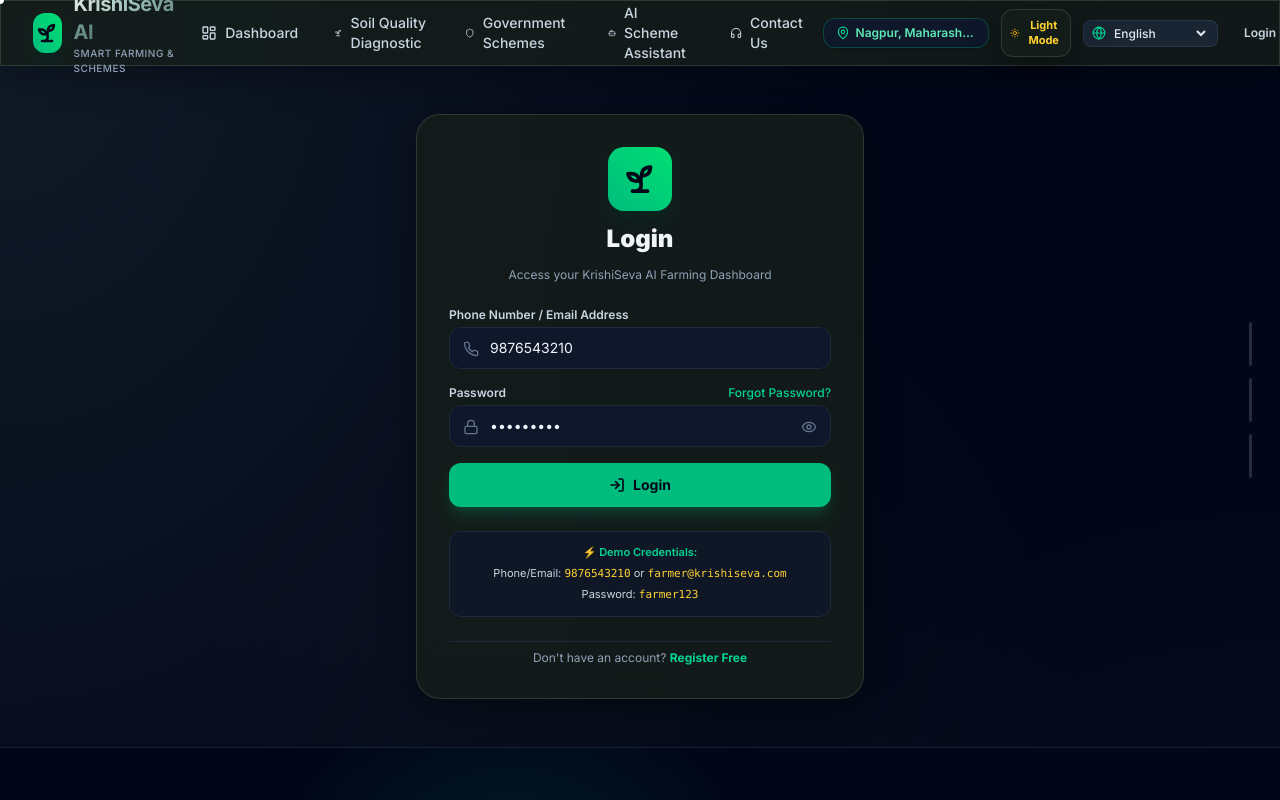
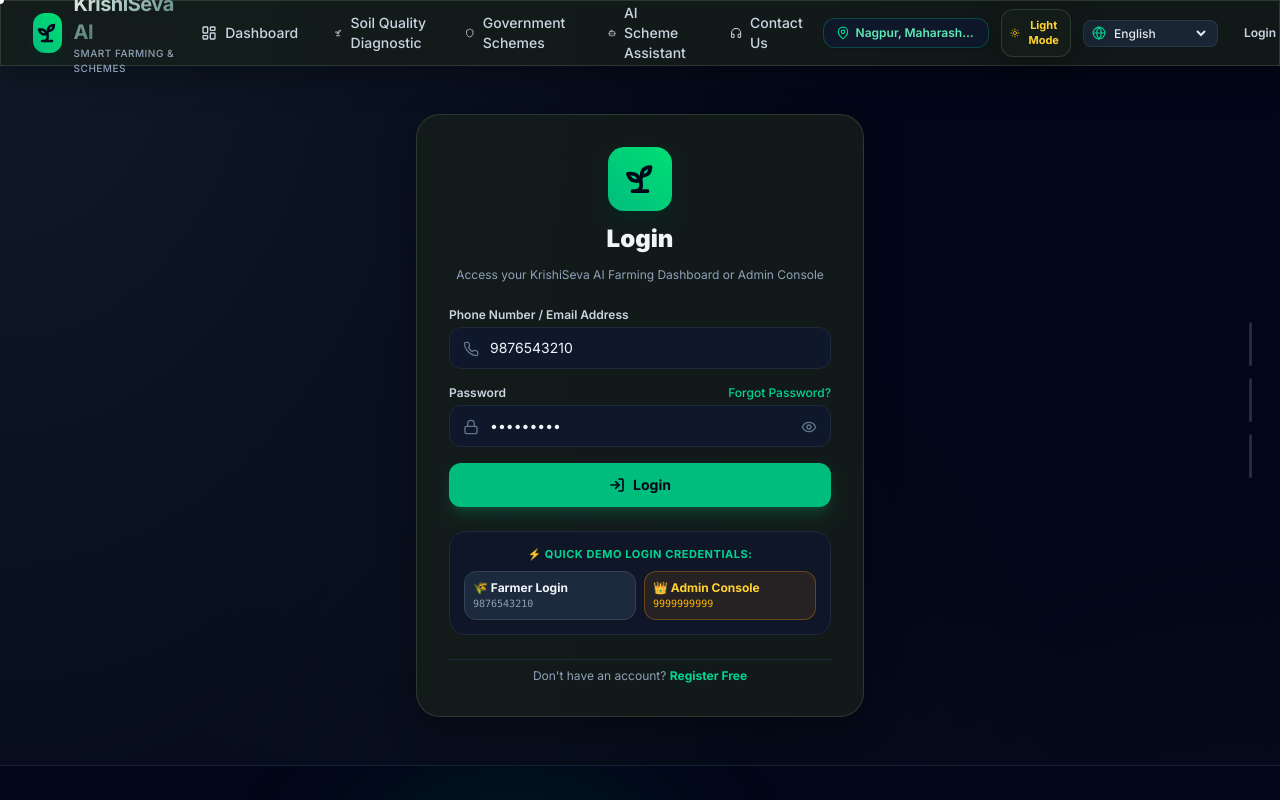
Before and after one commit to Safal-48/Smackathon-2026, a React (Vite) app in the folder client/: page /login in a window 1280 px wide. Shown: the top 800 px of the page. Built offline with nearby package versions, Linux system fonts and the light colour scheme; a web font is replaced by a local one.

Commit message:
Add Quick Admin Login button and auto-redirect to Admin Console

```diff
--- a/client/src/pages/auth/Login.jsx
+++ b/client/src/pages/auth/Login.jsx
@@ -31,9 +31,13 @@
 
     setLoading(true);
     try {
-      await login(phone.trim(), password);
+      const data = await login(phone.trim(), password);
       toast('Welcome back! Logging you into your dashboard.', 'success');
-      navigate('/');
+      if (data?.user?.role === 'admin' || phone.trim() === '9999999999') {
+        navigate('/admin');
+      } else {
+        navigate('/');
+      }
     } catch (err) {
       const msg = err.response?.data?.message || 'Login failed. Please check your credentials.';
       setError(msg);
@@ -41,6 +45,11 @@
     } finally {
       setLoading(false);
     }
+  };
+
+  const handleQuickLogin = (p, pass) => {
+    setPhone(p);
+    setPassword(pass);
   };
 
   return (
@@ -59,7 +68,7 @@
               <Sprout className="w-9 h-9 text-slate-950 stroke-[2.5]" aria-hidden="true" />
             </div>
             <h1 className="text-2xl font-black text-slate-100">{t('login')}</h1>
-            <p className="text-xs text-slate-400">Access your KrishiSeva AI Farming Dashboard</p>
+            <p className="text-xs text-slate-400">Access your KrishiSeva AI Farming Dashboard or Admin Console</p>
           </div>
 
           {/* Error Banner */}
@@ -144,10 +153,26 @@
           </form>
 
           {/* Quick Demo Credentials */}
-          <div className="p-3 rounded-xl bg-slate-900/80 border border-slate-800 text-center space-y-1">
-            <p className="text-[11px] font-semibold text-emerald-400">⚡ Demo Credentials:</p>
-            <p className="text-[11px] text-slate-300">Phone/Email: <code className="text-amber-300 font-mono">9876543210</code> or <code className="text-amber-300 font-mono">farmer@krishiseva.com</code></p>
-            <p className="text-[11px] text-slate-300">Password: <code className="text-amber-300 font-mono">farmer123</code></p>
+          <div className="p-3.5 rounded-2xl bg-slate-900/90 border border-slate-800 space-y-2">
+            <p className="text-[11px] font-bold text-emerald-400 uppercase tracking-wider text-center">⚡ Quick Demo Login Credentials:</p>
+            <div className="grid grid-cols-2 gap-2">
+              <button
+                type="button"
+                onClick={() => handleQuickLogin('9876543210', 'farmer123')}
+                className="p-2 rounded-xl bg-slate-800 hover:bg-slate-700 text-left border border-slate-700 transition-all"
+              >
+                <span className="text-xs font-bold text-slate-100 block">🌾 Farmer Login</span>
+                <span className="text-[10px] text-slate-400 font-mono block">9876543210</span>
+              </button>
+              <button
+                type="button"
+                onClick={() => handleQuickLogin('9999999999', 'admin123')}
+                className="p-2 rounded-xl bg-amber-500/10 hover:bg-amber-500/20 text-left border border-amber-500/30 transition-all"
+              >
+                <span className="text-xs font-bold text-amber-300 block">👑 Admin Console</span>
+                <span className="text-[10px] text-amber-400 font-mono block">9999999999</span>
+              </button>
+            </div>
           </div>
 
           <div className="text-center pt-2 border-t border-slate-800 text-xs text-slate-400">
```
